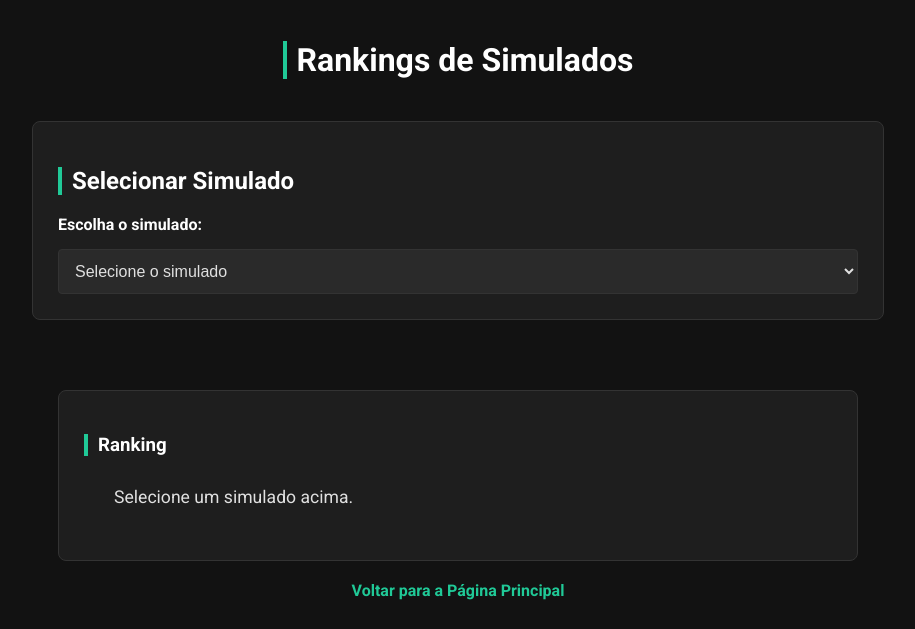
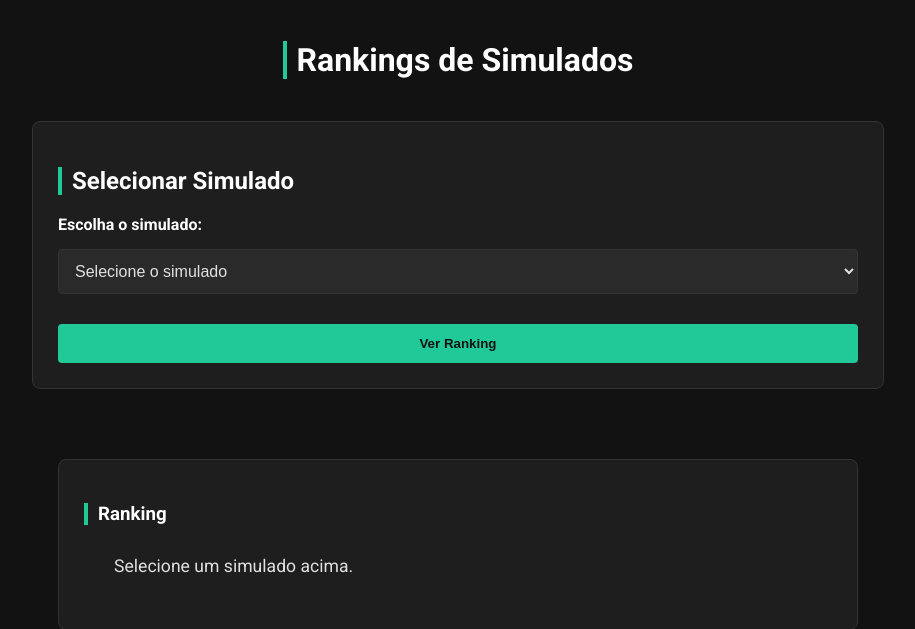
Before and after one commit to jvsouza01/mentoria-odisseia, a Flask app: page /ranking-simulados in a window 1280 px wide. Shown: the top 629 px of the page, without its empty margins (182-1097 px from the left). Run offline with Flask 3, Linux system fonts and the light colour scheme; data that the repository does not hold is empty.

Commit message:
Fix: Adiciona botão de ver ranking ao HTML

```diff
--- a/templates/ranking_simulados.html
+++ b/templates/ranking_simulados.html
@@ -10,13 +10,18 @@
     <h1>Rankings de Simulados</h1>
 
     <div class="container" style="flex-direction: column; align-items: center;">
+
         <section class="form-section" style="width: 100%; max-width: 800px;">
             <h2>Selecionar Simulado</h2>
             <form id="form-filtro-simulado">
                 <label for="filtro-simulado">Escolha o simulado:</label>
-                <select id="filtro-simulado" required>
+                <select id="filtro-simulado">
                     <option value="">Carregando simulados...</option>
                 </select>
+
+                <button type="button" id="btn-ver-ranking" style="margin-top: 15px; width: 100%; padding: 12px; background-color: var(--primary-green); color: var(--bg-dark); font-weight: bold; border: none; border-radius: 4px; cursor: pointer;">
+                    Ver Ranking
+                </button>
             </form>
         </section>
 
```
